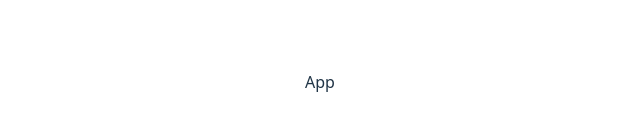
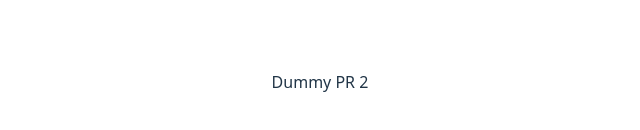
Before and after one commit to cozy-ito/auto-assign-test, a React (Vite) app: page / in a window 1280 px wide. Shown: the part 318-448 px from the top of the page, without its empty margins (320-960 px from the left). Built offline with nearby package versions, Linux system fonts and the light colour scheme.

Commit message:
refactor(App.jsx) App.jsx 수정

```diff
--- a/src/App.jsx
+++ b/src/App.jsx
@@ -1,7 +1,7 @@
 import "./App.css";
 
 function App() {
-  return <div>App</div>;
+  return <div>Dummy PR 2</div>;
 }
 
 export default App;
```
